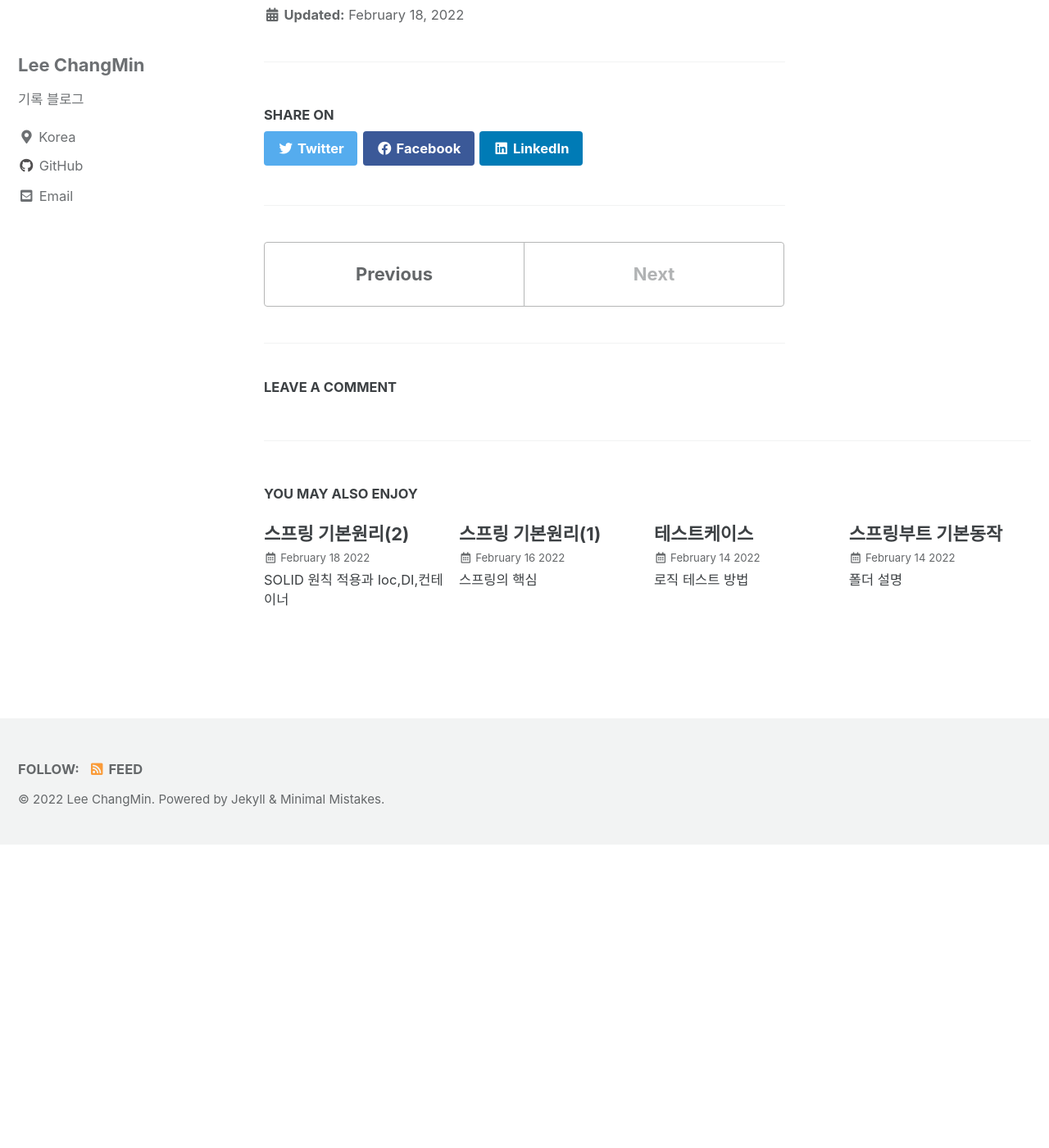
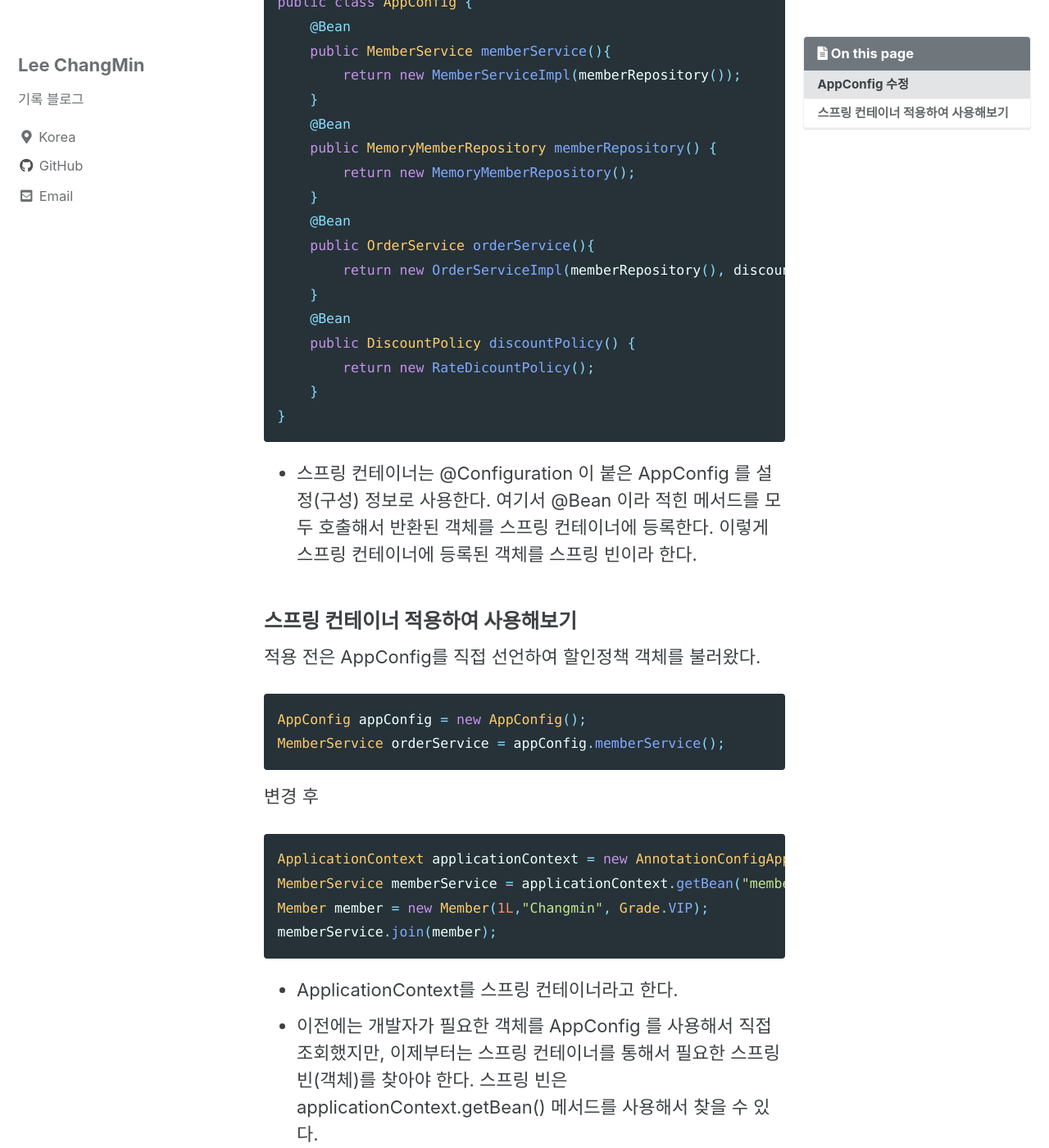
Before and after one commit to changmin2/changmin2.github.io, a Jekyll site: the page built from _posts/스프링/2022-02-18-스프링전환.md, in a window 1280 px wide and 1400 px high, scrolled down 383 px. Shown: the whole window at 82% size. Built offline with Jekyll 4.4.1, drawn with Linux system fonts in a browser that asks for light colours; cached includes are drawn as plain includes; comment, search, counter and statistics services are not loaded; before the commit the page ends 1413 px from its top, so only the background shows below that; some of the changed text lies outside the part shown.

Commit message:
스프링빈

````diff
--- a/_posts/스프링/2022-02-18-스프링전환.md
+++ b/_posts/스프링/2022-02-18-스프링전환.md
@@ -8,3 +8,54 @@ tags:
 toc: true
 toc_sticky: true
 ---
+
+앞서 설명한 AppConfig를 활용한 스프링으로 전환
+
+### AppConfig 수정
+
+```java
+@Configuration
+public class AppConfig {
+    @Bean
+    public MemberService memberService(){
+        return new MemberServiceImpl(memberRepository());
+    }
+    @Bean
+    public MemoryMemberRepository memberRepository() {
+        return new MemoryMemberRepository();
+    }
+    @Bean
+    public OrderService orderService(){
+        return new OrderServiceImpl(memberRepository(), discountPolicy());
+    }
+    @Bean
+    public DiscountPolicy discountPolicy() {
+        return new RateDicountPolicy();
+    }
+}
+```
+- 스프링 컨테이너는 @Configuration 이 붙은 AppConfig 를 설정(구성) 정보로 사용한다. 여기서 @Bean
+이라 적힌 메서드를 모두 호출해서 반환된 객체를 스프링 컨테이너에 등록한다. 이렇게 스프링 컨테이너에
+등록된 객체를 스프링 빈이라 한다.
+
+### 스프링 컨테이너 적용하여 사용해보기
+
+적용 전은 AppConfig를 직접 선언하여 할인정책 객체를 불러왔다.
+
+```java
+AppConfig appConfig = new AppConfig();
+MemberService orderService = appConfig.memberService();
+```
+변경 후
+
+```java
+ApplicationContext applicationContext = new AnnotationConfigApplicationContext(AppConfig.class);
+MemberService memberService = applicationContext.getBean("memberService",MemberService.class);
+Member member = new Member(1L,"Changmin", Grade.VIP);
+memberService.join(member);
+```
+- ApplicationContext를 스프링 컨테이너라고 한다.
+- 이전에는 개발자가 필요한 객체를 AppConfig 를 사용해서 직접 조회했지만, 이제부터는 스프링
+컨테이너를 통해서 필요한 스프링 빈(객체)를 찾아야 한다. 스프링 빈은
+applicationContext.getBean() 메서드를 사용해서 찾을 수 있다.
+- getBean("메소드이름",메소드클래스)로 호출한다.
````
